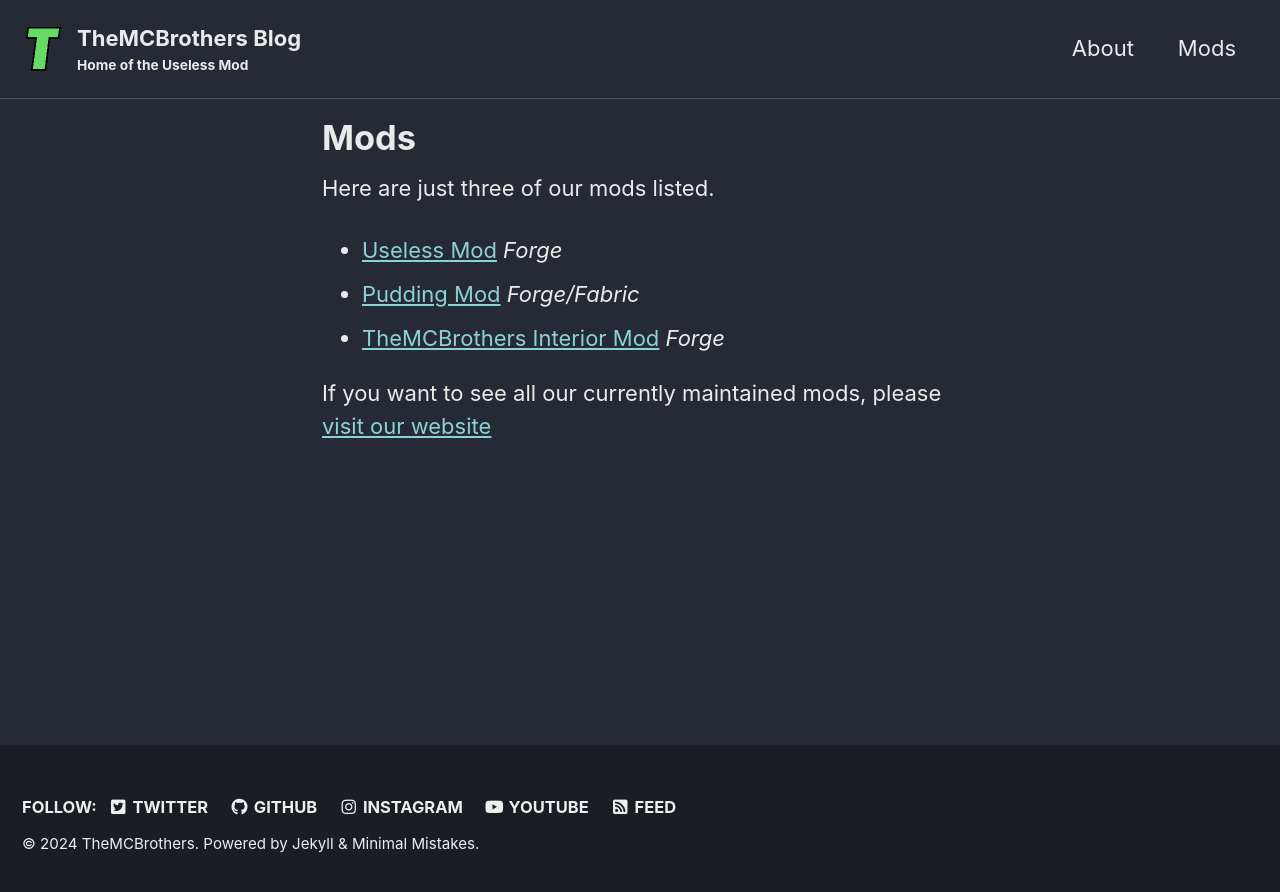
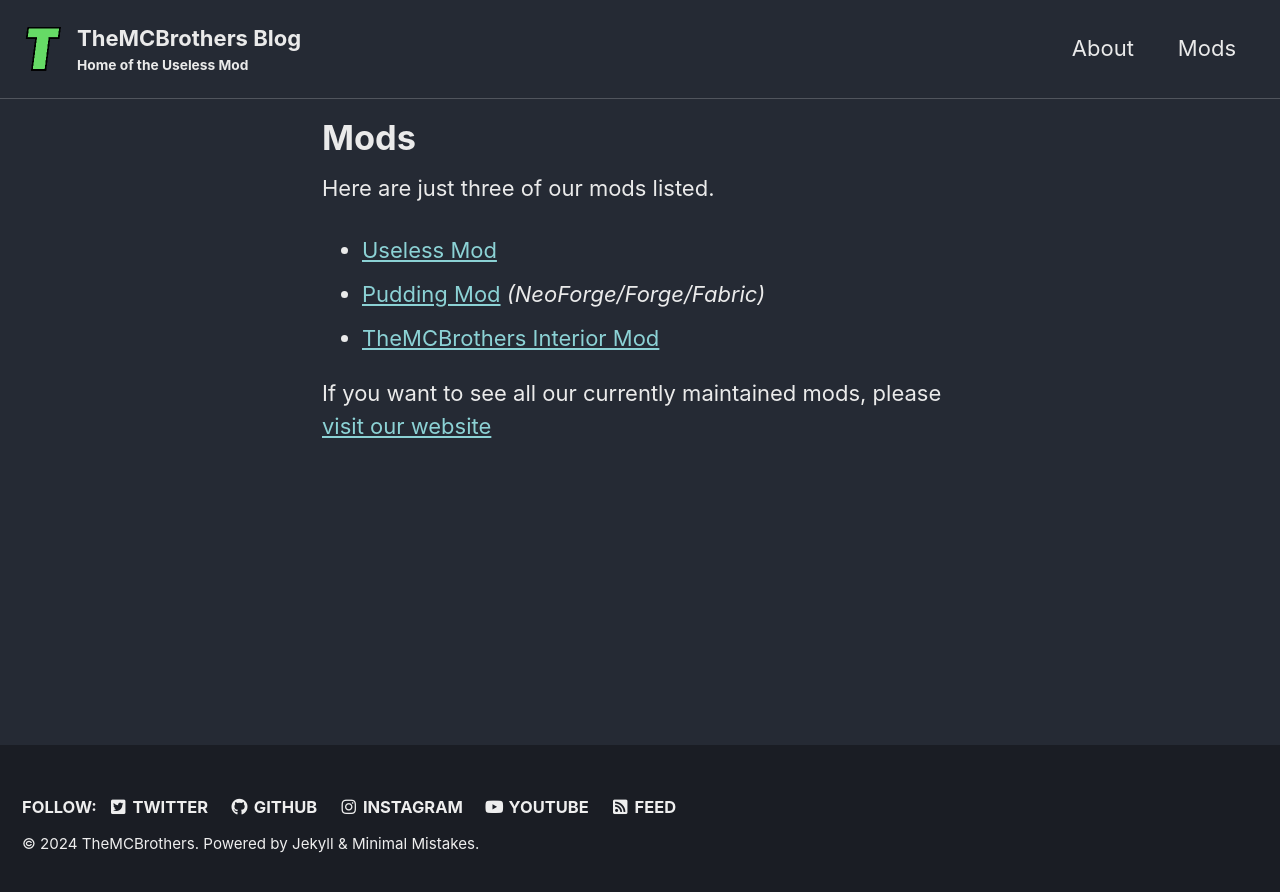
Before and after one commit to TheMCBrothers/themcbrothers.github.io, a Jekyll site: the page built from _pages/mods/index.md, in a window 1280 px wide. Shown: the top 892 px of the page. Built offline with Jekyll 4.4.1, drawn with Linux system fonts in a browser that asks for light colours; cached includes are drawn as plain includes.

Commit message:
update Mods page

```diff
--- a/_pages/mods/index.md
+++ b/_pages/mods/index.md
@@ -5,8 +5,8 @@ permalink: /mods/
 
 Here are just three of our mods listed.
 
-* [Useless Mod]({{ "/mods/uselessmod" | relative_url }}) *Forge*
-* [Pudding Mod]({{ "/mods/puddingmod" | relative_url }}) *Forge/Fabric*
-* [TheMCBrothers Interior Mod]({{ "/mods/interiormod" | relative_url }}) *Forge*
+* [Useless Mod]({{ "/mods/uselessmod" | relative_url }})
+* [Pudding Mod]({{ "/mods/puddingmod" | relative_url }}) *(NeoForge/Forge/Fabric)*
+* [TheMCBrothers Interior Mod]({{ "/mods/interiormod" | relative_url }})
 
 If you want to see all our currently maintained mods, please [visit our website](https://themcbrothers.net/mods)
```
